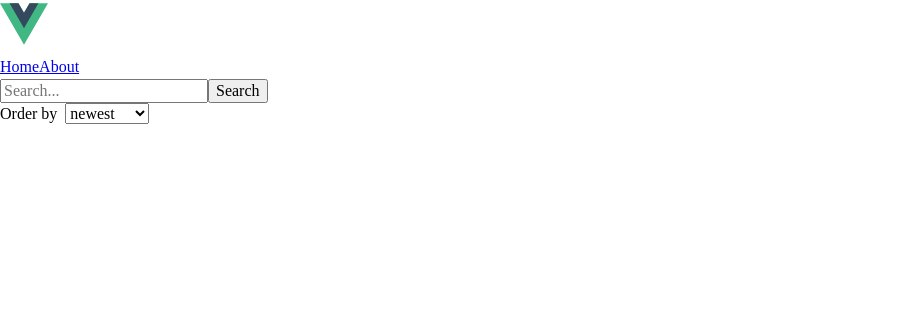
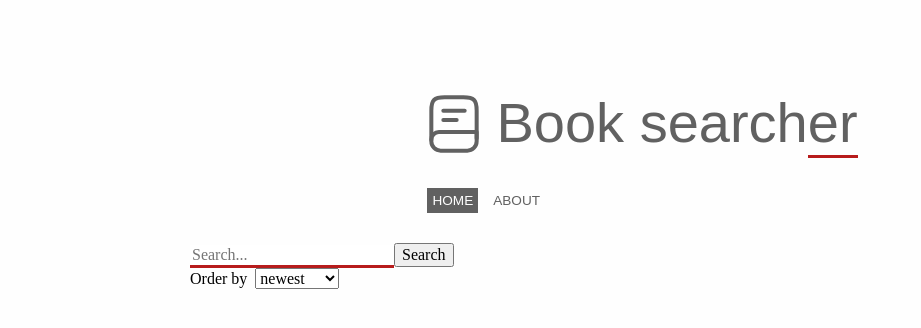
Before and after one commit to BTCY/book-catalog-vue-js, a Vue app: page / in a window 1280 px wide. Shown: the top 328 px of the page, without its empty margins (0-921 px from the left). Built offline with nearby package versions, Linux system fonts and the light colour scheme.

Commit message:
Application styling

```diff
--- a/index.html
+++ b/index.html
@@ -1,13 +1,16 @@
 <!DOCTYPE html>
 <html lang="en">
+
 <head>
   <meta charset="UTF-8">
   <link rel="icon" href="/favicon.ico">
   <meta name="viewport" content="width=device-width, initial-scale=1.0">
-    <title>Vite App</title>
+  <title>Book searcher [by BTCY]</title>
 </head>
+
 <body>
   <div id="app"></div>
   <script type="module" src="/src/main.ts"></script>
 </body>
+
 </html>
--- a/src/App.vue
+++ b/src/App.vue
@@ -1,28 +1,22 @@
 <script setup lang="ts">
-import { RouterLink, RouterView } from 'vue-router'
+import { RouterView } from 'vue-router';
+import BaseLayout from './layouts/BaseLayout.vue';
+import Header from './components/Header.vue';
 </script>
 
 <template>
-  <header>
-    <img alt="Vue logo" class="logo" src="@/assets/logo.svg" width="48" height="48" />
-    <div class="wrapper">
-      <nav>
-        <RouterLink to="/">Home</RouterLink>
-        <RouterLink to="/about">About</RouterLink>
-      </nav>
-    </div>
-  </header>
+  <BaseLayout>
 
-  <RouterView v-slot="{ Component }">
-    <KeepAlive>
-      <component :is="Component" :key="$route.fullPath" />
-    </KeepAlive>
-  </RouterView>
+    <template v-slot:header>
+      <Header></Header>
+    </template>
+
+
+    <RouterView v-slot="{ Component }">
+      <KeepAlive>
+        <component :is="Component" :key="$route.fullPath" />
+      </KeepAlive>
+    </RouterView>
+
+  </BaseLayout>
 </template>
-
-<style scoped>
-header {
-  line-height: 1.5;
-  width: 100%;
-}
-</style>
--- a/src/components/BookSearch.vue
+++ b/src/components/BookSearch.vue
@@ -97,4 +97,8 @@ export default {
    top: 10px;
    left: 0px;
  }
+
+ .input {
+   border-bottom: 3px solid #b71c1c;
+ }
 </style>
--- /dev/null
+++ b/src/components/Header.vue
@@ -0,0 +1,99 @@
+<script setup lang="ts">
+import { RouterLink } from 'vue-router'
+</script>
+
+
+<template>
+  <header>
+    <div class="header-in">
+
+      <div class="logo">
+        <img alt="logo" class="logo-icon" src="@/assets/logo.svg" />
+        <span class="logo-text">Book search<span class="logo-text-end">er</span></span>
+      </div>
+
+      <nav>
+        <RouterLink to="/">Home</RouterLink>
+        <RouterLink to="/about">About</RouterLink>
+      </nav>
+
+    </div>
+  </header>
+</template>
+
+<script lang="ts">
+export default {
+  name: 'HeaderComponent'
+}
+</script>
+
+
+<style scoped> header {
+   text-align: center;
+   width: 100%;
+   box-sizing: border-box;
+   padding-top: 10%;
+   margin-bottom: 30px;
+ }
+
+ .header-in {
+   display: inline-block;
+   text-align: start;
+ }
+
+ .logo {
+   text-align: center;
+   vertical-align: middle;
+   margin-bottom: 30px;
+   overflow: hidden;
+   width: 100%;
+ }
+
+ .logo-icon {
+   vertical-align: middle;
+   width: 4em;
+   margin-right: 10px;
+   box-sizing: border-box;
+ }
+
+ .logo-text {
+   color: #616161;
+   font: 3.5em sans-serif;
+   vertical-align: middle;
+ }
+
+ .logo-text-end {
+   display: inline-block;
+   border-bottom: 3px solid #b71c1c;
+ }
+
+ nav {
+   font: .85em sans-serif;
+ }
+
+ nav>a {
+   display: inline-block;
+   text-decoration: none;
+   margin: 0px 5px;
+   padding: 5px;
+   text-transform: uppercase;
+   color: #616161;
+   transition: .150ms;
+ }
+
+ nav>a:hover {
+   background-color: #e6e6e6;
+ }
+
+ .router-link-active {
+   background-color: #616161;
+   color: #fefefe;
+
+ }
+
+ .router-link-active:hover {
+   background-color: #616161;
+   color: #fefefe;
+
+ }
+</style>
--- a/src/components/Home.vue
+++ b/src/components/Home.vue
@@ -97,4 +97,9 @@ export default {
    top: 10px;
    left: 0px;
  }
+
+ .input {
+   border: none;
+   border-bottom: 3px solid #b71c1c;
+ }
 </style>
--- /dev/null
+++ b/src/layouts/BaseLayout.vue
@@ -0,0 +1,31 @@
+<template>
+  <div class="container">
+    <div class="container-in">
+
+      <slot name="header"></slot>
+
+      <main>
+        <slot></slot>
+      </main>
+
+    </div>
+  </div>
+</template>
+
+<style scoped> .container {
+   height: 100vh;
+   width: 100%;
+   background-color: #fefefe;
+   box-sizing: border-box;
+   font-size: 16px;
+ }
+
+ .container-in {
+   min-height: inherit;
+   width: 100%;
+   box-sizing: border-box;
+   max-width: 900px;
+   margin: 0 auto;
+   /* border: 1px solid #888 */
+ }
+</style>
--- a/src/views/HomeView.vue
+++ b/src/views/HomeView.vue
@@ -1,5 +1,5 @@
 <script setup lang="ts">
-import Home from '../components/Home.vue'
+import Home from '../components/Home.vue';
 </script>
 
 <template>
```
Also changed, not shown: src/assets/logo.svg. Lines whose indentation alone changed are shown as unchanged.
